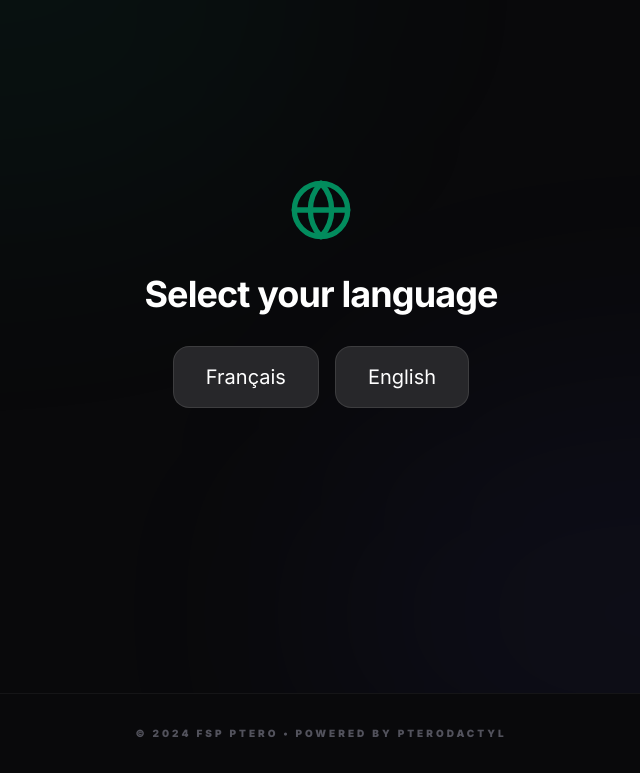
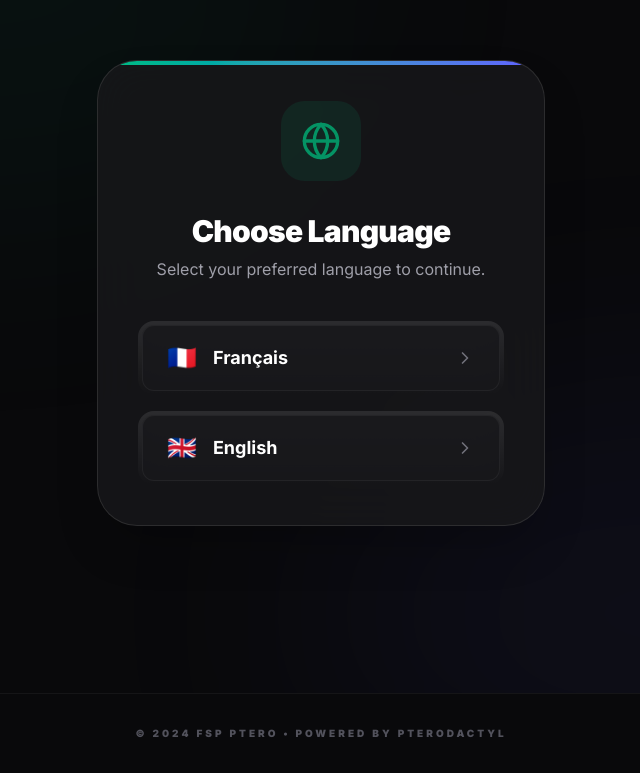
Before and after one commit to DybyTechInc/VEZXA-HOSTING-SERVER, a React (Vite) app: page / in a window 1280 px wide. Shown: the part 107-880 px from the top of the page, without its empty margins (319-959 px from the left). Built offline with nearby package versions, Linux system fonts and the light colour scheme.

Commit message:
feat: Improve language selection UI
Refactors the language selection screen to use a more visually appealing and modern UI. Adds conditional state for Discord channel join status.

```diff
--- a/src/App.tsx
+++ b/src/App.tsx
@@ -167,6 +167,8 @@ export default function App() {
   const [adminStats, setAdminStats] = useState<any>(null);
   const [adminUsers, setAdminUsers] = useState<any[]>([]);
   const [message, setMessage] = useState<{ type: 'success' | 'error', text: string } | null>(null);
+  const [joinedCh1, setJoinedCh1] = useState(false);
+  const [joinedCh2, setJoinedCh2] = useState(false);
 
   const t = lang ? TEXTS[lang] : TEXTS.en;
 
@@ -458,13 +460,99 @@ export default function App() {
     switch (step) {
       case 'lang':
         return (
-          <div className="flex flex-col items-center space-y-8">
-            <Globe className="w-16 h-16 text-emerald-500 animate-pulse" />
-            <h1 className="text-4xl font-bold tracking-tight text-white">{TEXTS.en.select_lang}</h1>
-            <div className="flex gap-4">
-              <button onClick={() => { setLang('fr'); setStep('login'); }} className="px-8 py-4 bg-zinc-800 hover:bg-zinc-700 text-white rounded-2xl transition-all border border-white/10 text-xl">Français</button>
-              <button onClick={() => { setLang('en'); setStep('login'); }} className="px-8 py-4 bg-zinc-800 hover:bg-zinc-700 text-white rounded-2xl transition-all border border-white/10 text-xl">English</button>
+          <div className="w-full max-w-md bg-zinc-900/80 backdrop-blur-xl p-10 rounded-[2.5rem] border border-white/10 shadow-2xl flex flex-col items-center relative overflow-hidden">
+            <div className="absolute top-0 left-0 w-full h-1 bg-gradient-to-r from-emerald-500 to-indigo-500" />
+            <div className="w-20 h-20 bg-emerald-500/10 rounded-3xl flex items-center justify-center mb-8">
+              <Globe className="w-10 h-10 text-emerald-500 animate-pulse" />
             </div>
+            <h1 className="text-3xl font-black tracking-tight text-white mb-2 text-center">Choose Language</h1>
+            <p className="text-zinc-400 text-center mb-10">Select your preferred language to continue.</p>
+
+            <div className="w-full space-y-4">
+              <button
+                onClick={() => { setLang('fr'); setStep('join'); }}
+                className="w-full group relative p-1 rounded-2xl bg-gradient-to-b from-white/10 to-transparent hover:from-emerald-500/50 hover:to-emerald-500/10 transition-all duration-300"
+              >
+                <div className="w-full bg-zinc-900/90 backdrop-blur-md px-6 py-4 rounded-xl flex items-center justify-between border border-white/5 group-hover:border-emerald-500/30 transition-all">
+                  <div className="flex items-center gap-4">
+                    <span className="text-2xl">🇫🇷</span>
+                    <span className="text-lg font-bold text-white">Français</span>
+                  </div>
+                  <ChevronRight className="w-5 h-5 text-zinc-500 group-hover:text-emerald-500 transition-colors" />
+                </div>
+              </button>
+
+              <button
+                onClick={() => { setLang('en'); setStep('join'); }}
+                className="w-full group relative p-1 rounded-2xl bg-gradient-to-b from-white/10 to-transparent hover:from-indigo-500/50 hover:to-indigo-500/10 transition-all duration-300"
+              >
+                <div className="w-full bg-zinc-900/90 backdrop-blur-md px-6 py-4 rounded-xl flex items-center justify-between border border-white/5 group-hover:border-indigo-500/30 transition-all">
+                  <div className="flex items-center gap-4">
+                    <span className="text-2xl">🇬🇧</span>
+                    <span className="text-lg font-bold text-white">English</span>
+                  </div>
+                  <ChevronRight className="w-5 h-5 text-zinc-500 group-hover:text-indigo-500 transition-colors" />
+                </div>
+              </button>
+            </div>
+          </div>
+        );
+      case 'join':
+        return (
+          <div className="w-full max-w-md bg-zinc-900/80 backdrop-blur-xl p-10 rounded-[2.5rem] border border-white/10 shadow-2xl flex flex-col items-center relative overflow-hidden">
+            <div className="absolute top-0 left-0 w-full h-1 bg-gradient-to-r from-emerald-500 to-indigo-500" />
+            <div className="w-20 h-20 bg-emerald-500/10 rounded-3xl flex items-center justify-center mb-8">
+              <MessageSquare className="w-10 h-10 text-emerald-500" />
+            </div>
+            <h1 className="text-3xl font-black tracking-tight text-white mb-2 text-center">
+              {lang === 'fr' ? 'Rejoignez nos canaux' : 'Join our channels'}
+            </h1>
+            <p className="text-zinc-400 text-center mb-8">
+              {lang === 'fr' ? 'Pour continuer, veuillez rejoindre nos canaux WhatsApp officiels.' : 'To continue, please join our official WhatsApp channels.'}
+            </p>
+
+            <div className="w-full space-y-4 mb-8">
+              <a
+                href="https://whatsapp.com/channel/0029VbBhFYaDuMRacb47Kl2v"
+                target="_blank"
+                rel="noopener noreferrer"
+                onClick={() => setJoinedCh1(true)}
+                className={`w-full flex items-center justify-between p-4 rounded-2xl border transition-all group ${joinedCh1 ? 'bg-emerald-500/10 border-emerald-500/50' : 'bg-zinc-800/50 hover:bg-zinc-800 border-white/5 hover:border-emerald-500/30'}`}
+              >
+                <div className="flex items-center gap-3">
+                  <div className="w-10 h-10 bg-[#25D366]/20 rounded-xl flex items-center justify-center">
+                    <MessageSquare className="w-5 h-5 text-[#25D366]" />
+                  </div>
+                  <span className="font-bold text-white">FSP PTERO Channel 1</span>
+                </div>
+                {joinedCh1 ? <CheckCircle className="w-5 h-5 text-emerald-500" /> : <ExternalLink className="w-4 h-4 text-zinc-500 group-hover:text-emerald-500" />}
+              </a>
+
+              <a
+                href="https://whatsapp.com/channel/0029VbC8YMi5a24BkonciG0L"
+                target="_blank"
+                rel="noopener noreferrer"
+                onClick={() => setJoinedCh2(true)}
+                className={`w-full flex items-center justify-between p-4 rounded-2xl border transition-all group ${joinedCh2 ? 'bg-emerald-500/10 border-emerald-500/50' : 'bg-zinc-800/50 hover:bg-zinc-800 border-white/5 hover:border-emerald-500/30'}`}
+              >
+                <div className="flex items-center gap-3">
+                  <div className="w-10 h-10 bg-[#25D366]/20 rounded-xl flex items-center justify-center">
+                    <MessageSquare className="w-5 h-5 text-[#25D366]" />
+                  </div>
+                  <span className="font-bold text-white">FSP PTERO Channel 2</span>
+                </div>
+                {joinedCh2 ? <CheckCircle className="w-5 h-5 text-emerald-500" /> : <ExternalLink className="w-4 h-4 text-zinc-500 group-hover:text-emerald-500" />}
+              </a>
+            </div>
+
+            <button
+              onClick={() => setStep('login')}
+              disabled={!joinedCh1 || !joinedCh2}
+              className="w-full py-4 bg-emerald-600 hover:bg-emerald-500 disabled:opacity-50 disabled:hover:bg-emerald-600 text-white rounded-2xl font-black transition-all shadow-xl shadow-emerald-900/20 flex items-center justify-center gap-2"
+            >
+              {(!joinedCh1 || !joinedCh2) && <Lock className="w-4 h-4" />}
+              {lang === 'fr' ? 'J\'ai rejoint, continuer' : 'I joined, continue'}
+            </button>
           </div>
         );
       case 'login':
```
